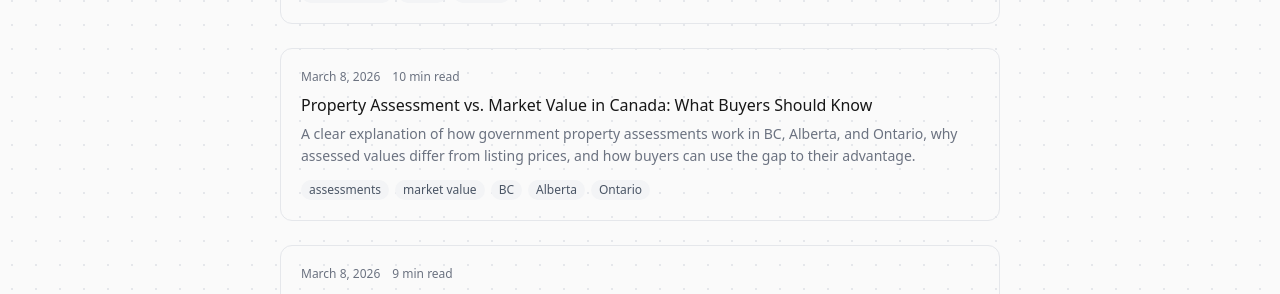
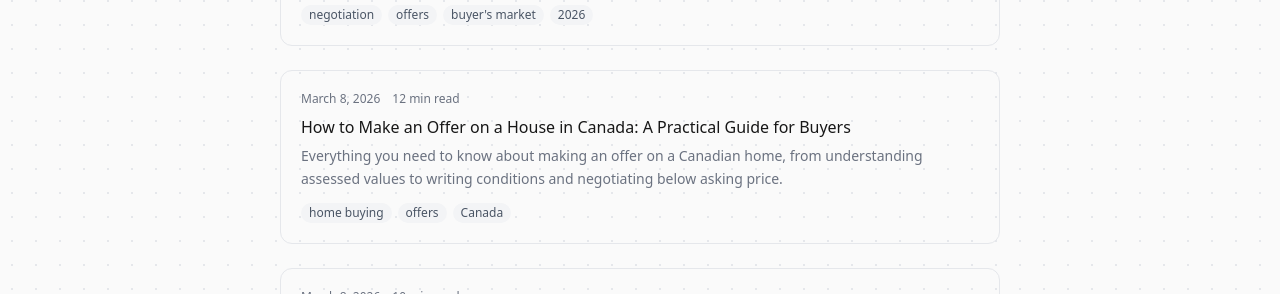
Before and after one commit to manyfranks/property-insights, a Next.js app: page /blog in a window 1280 px wide. Shown: the part 371-665 px from the top of the page. Built offline with nearby package versions, Linux system fonts and the light colour scheme; no server answers.

Commit message:
Blog index: sort posts newest first

```diff
--- a/src/app/blog/page.tsx
+++ b/src/app/blog/page.tsx
@@ -18,7 +18,7 @@ export default function BlogIndex() {
       </p>
 
       <div className="space-y-6">
-        {BLOG_POSTS.map((post) => (
+        {[...BLOG_POSTS].sort((a, b) => b.publishedAt.localeCompare(a.publishedAt)).map((post) => (
           <Link
             key={post.slug}
             href={`/blog/${post.slug}`}
```
